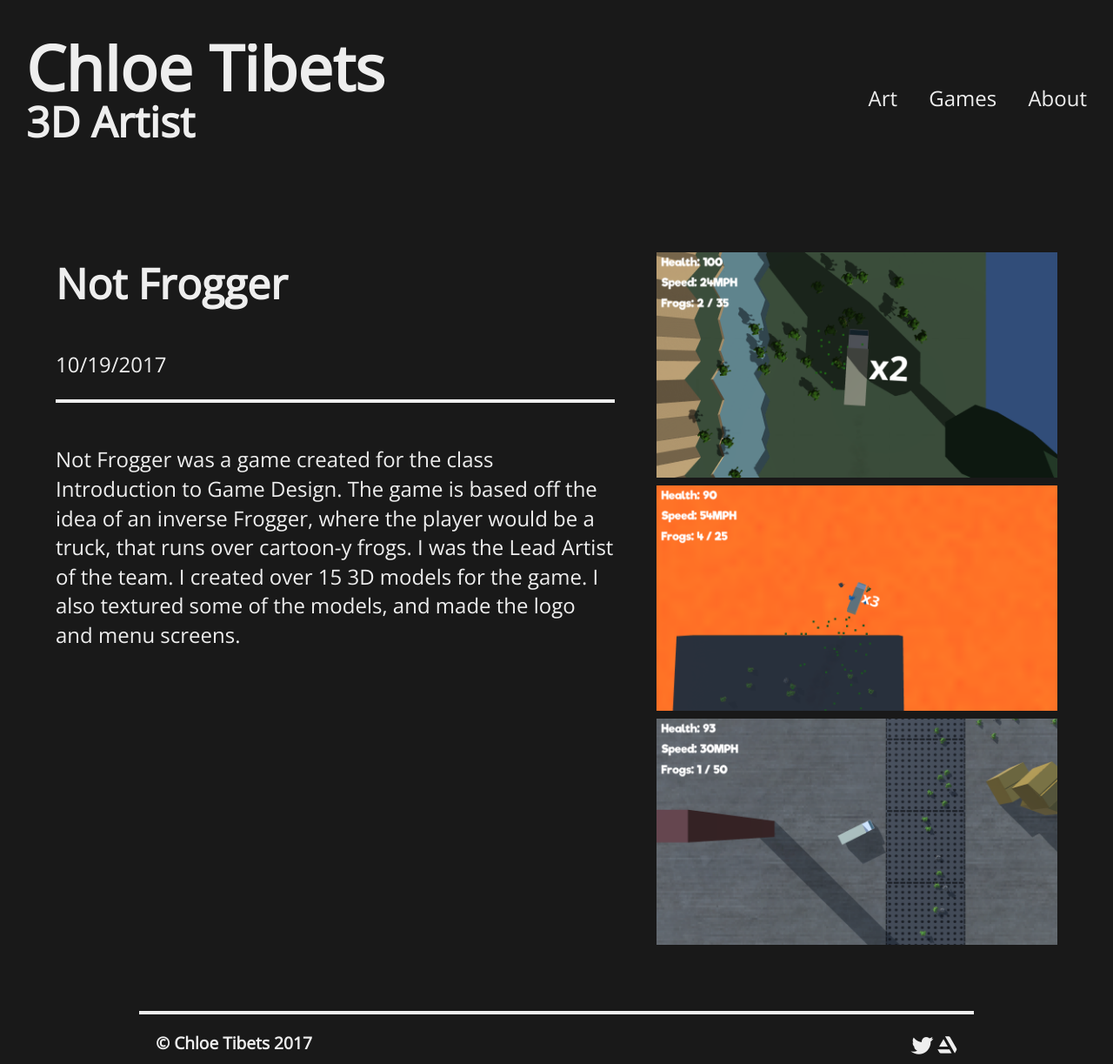
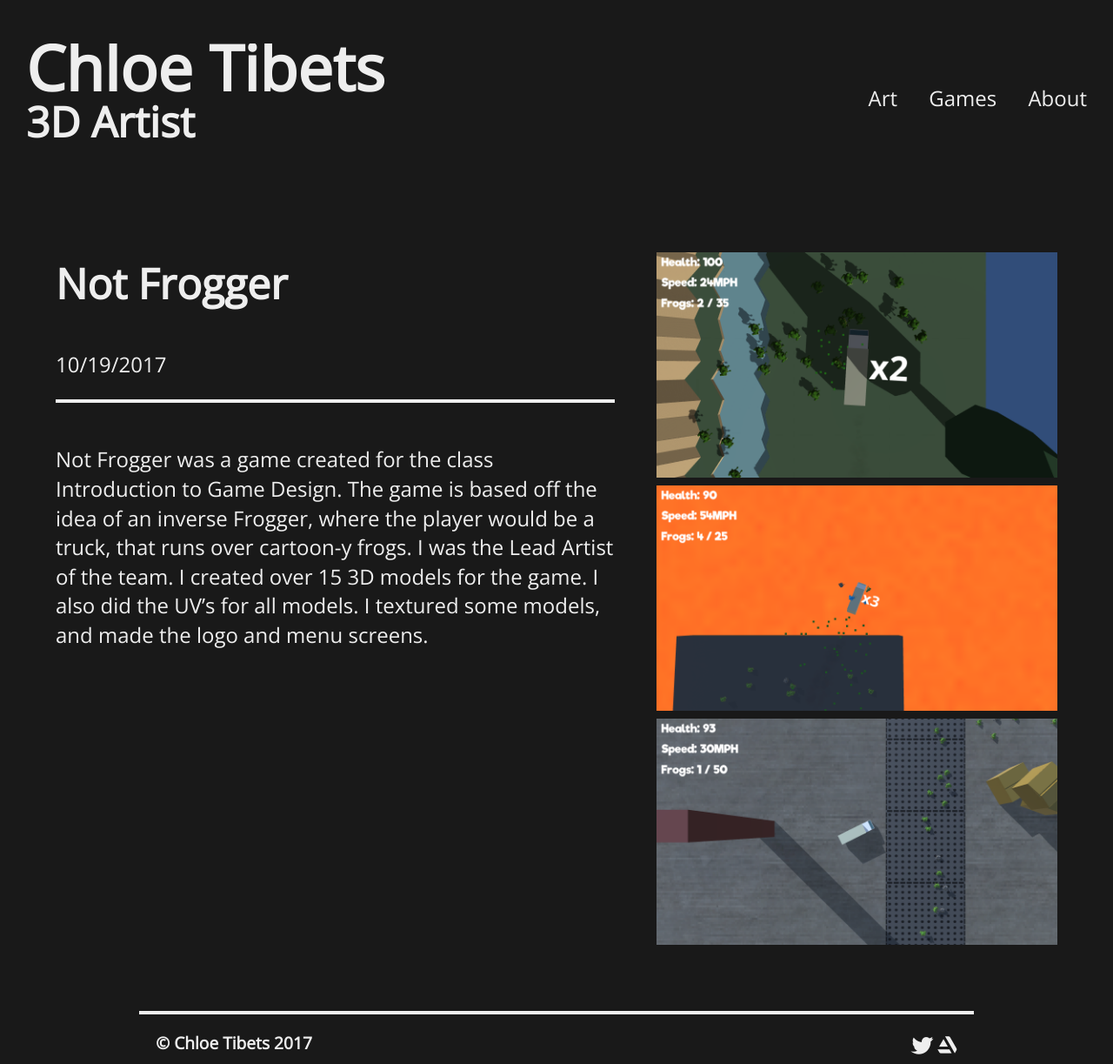
Before and after one commit to chloetib/chloetib.github.io, a Jekyll site: the page built from games/_posts/2017-10-19-NF.md, in a window 1280 px wide. Shown: the whole page at 87% size. Built offline with Jekyll 4.4.1, drawn with Linux system fonts in a browser that asks for light colours; nearby versions of some CDN libraries; some web fonts are replaced.

Commit message:
More stuff

```diff
--- a/games/_posts/2017-10-19-NF.md
+++ b/games/_posts/2017-10-19-NF.md
@@ -13,4 +13,4 @@ summary: |
   A final project for an Introduction to Game Design Course. The game is based off of simple movement mechanics where you, an angry trucker, get back at all the frogs who have wronged you.
 ---
 
-Not Frogger was a game created for the class Introduction to Game Design. The game is based off the idea of an inverse Frogger, where the player would be a truck, that runs over cartoon-y frogs. I was the Lead Artist of the team. I created over 15 3D models for the game. I also textured some of the models, and made the logo and menu screens.
+Not Frogger was a game created for the class Introduction to Game Design. The game is based off the idea of an inverse Frogger, where the player would be a truck, that runs over cartoon-y frogs. I was the Lead Artist of the team. I created over 15 3D models for the game. I also did the UV's for all models. I textured some models, and made the logo and menu screens.
```
Also changed, not shown: games/_posts/2017-10-16-switch.md (+1 -1 lines), games/_posts/2017-10-22-grimm.md (+1 -1 lines), assets/art/2_rifle/1.png, assets/art/2_rifle/banner.png.
